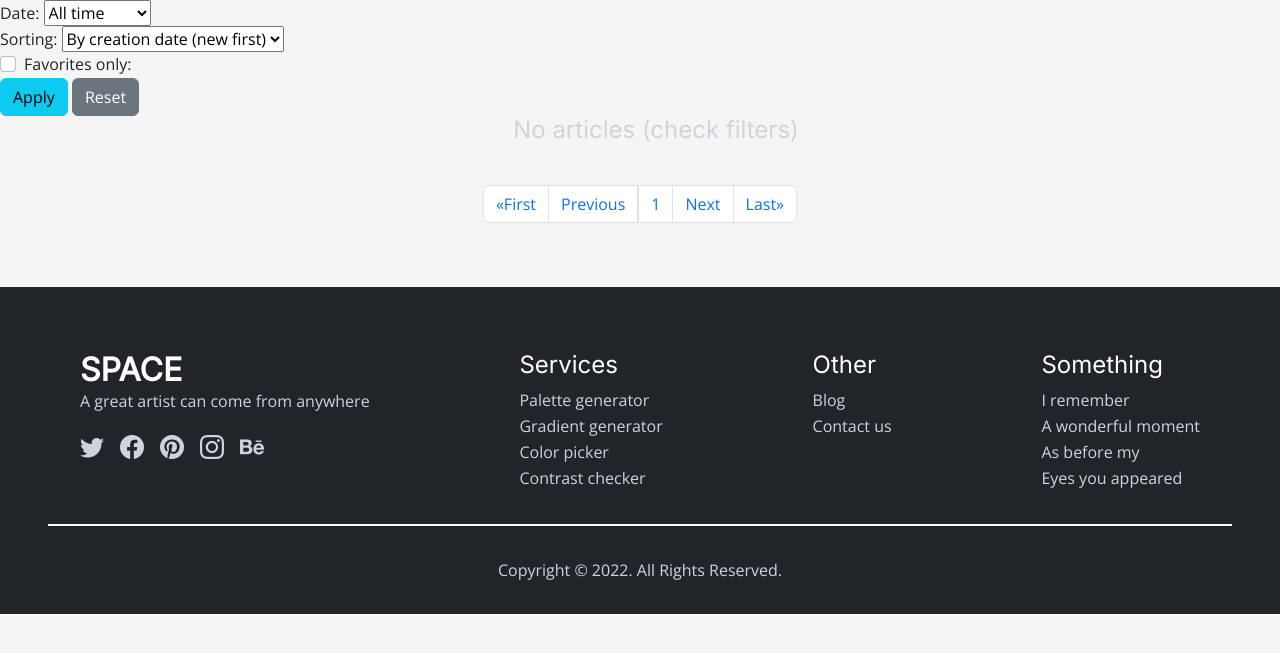
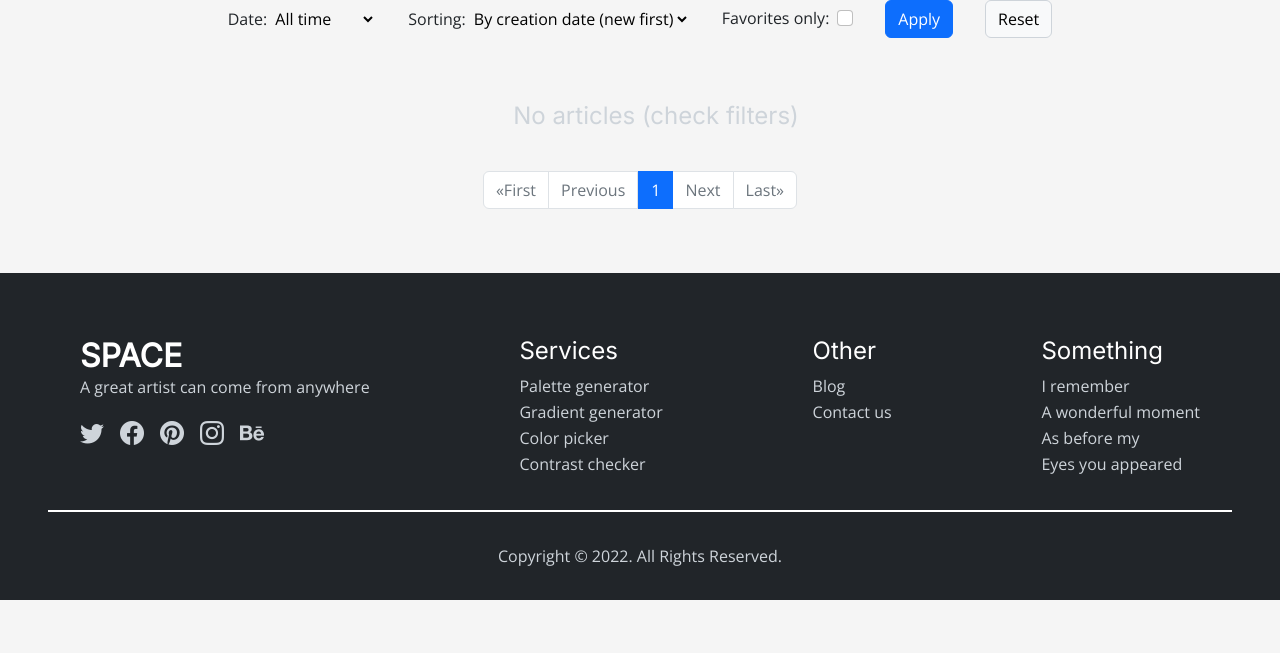
Before and after one commit to r4nd0lph-c/space, a Django app: page /blog/ in a window 1280 px wide. Shown: the top 653 px of the page. Run offline with Django 4.2, Linux system fonts and the light colour scheme; data that the repository does not hold is empty; some libraries are stand-ins or nearby versions.

Commit message:
changed pagination on blog.html

```diff
--- a/space/main/static/main/css/style.css
+++ b/space/main/static/main/css/style.css
@@ -1970,15 +1970,15 @@ pre code {
 	flex-flow: row wrap;
 	justify-content: center;
 	align-items: center;
-	gap: 64px;
+	gap: 32px;
 	margin: auto;
 	margin-bottom: 64px;
 }
 
-/* Copying style from h4 */
+/* Copying style from p */
 #blog-header * {
-	font-family: "Inter";
-	font-size: 24px;
+    font-family: "Open Sans";
+    font-size: 16px;
     font-weight: 400;
 }
 
--- a/space/main/static/main/js/blog_post_cookies.js
+++ b/space/main/static/main/js/blog_post_cookies.js
@@ -51,9 +51,9 @@ function remove_cookie(name, value) {
 function redraw(element) {
     let post_slug = element.classList[0];
     if (user_favs.includes(post_slug)) {
-        element.innerHTML = `<i class="bi bi-bookmark" style="color: var(--primary)"></i> remove from favourite`;
+        element.innerHTML = `<i class="bi bi-bookmark" style="color: var(--primary)"></i><span>remove from favourite</span>`;
     } else {
-        element.innerHTML = `<i class="bi bi-bookmark"></i> add to favourite`;
+        element.innerHTML = `<i class="bi bi-bookmark"></i><span>add to favourite</span>`;
     }
 }
 
--- a/space/main/templates/main/blog.html
+++ b/space/main/templates/main/blog.html
@@ -7,7 +7,7 @@
     <main id="main">
         <!-- Filters START -->
         <form method="get" action="{% url 'blog' %}" name="filter_form">
-            <div id="_____blog-header">
+            <div id="blog-header">
                 <div>
                     <label for="blog-header-date">Date: </label>
                     <select id="blog-header-date" name="filter_date">
@@ -28,14 +28,14 @@
                     </select>
                 </div>
 
-                <div class="form-check">
+                <div class="form-check form-check-reverse">
                     <label class="form-check-label" for="blog-header-favorites-only">Favorites only: </label>
                     <input id="blog-header-favorites-only" class="form-check-input" type="checkbox"
                            name="filter_favourite">
                 </div>
 
-                <button class="btn btn-info" type="submit"> Apply</button>
-                <button id="reset" class="btn btn-secondary"> Reset</button>
+                <button class="btn btn-primary" type="submit">Apply</button>
+                <button style="border: 1px solid var(--secondary);" id="reset" class="btn btn-light">Reset</button>
             </div>
         </form>
 
@@ -143,11 +141,11 @@
                     </a>
                 </li>
             {% else %}
-                <li class="page-item"><a class="page-link" href="#">&laquo;First</a></li>
-                <li class="page-item"><a class="page-link" href="#">Previous</a>
+                <li class="page-item disabled"><a class="page-link" href="#">&laquo;First</a></li>
+                <li class="page-item disabled"><a class="page-link" href="#">Previous</a>
             {% endif %}
 
-            <li class="page-link">
+            <li class="page-link active">
                 {{ page_obj.number }}
             </li>
 
@@ -165,8 +163,8 @@
                     </a>
                 </li>
             {% else %}
-                <li class="page-item"><a class="page-link" href="#">Next</a></li>
-                <li class="page-item"><a class="page-link" href="#">Last&raquo;</a></li>
+                <li class="page-item disabled"><a class="page-link" href="#">Next</a></li>
+                <li class="page-item disabled"><a class="page-link" href="#">Last&raquo;</a></li>
             {% endif %}
         </ul>
         <!-- Pagination END -->
```
Also changed, not shown: other parts of space/main/templates/main/blog.html (+6 -8 lines), space/main/templates/main/article.html (+4 -6 lines), space/main/templates/main/index.html (+5 -9 lines).
